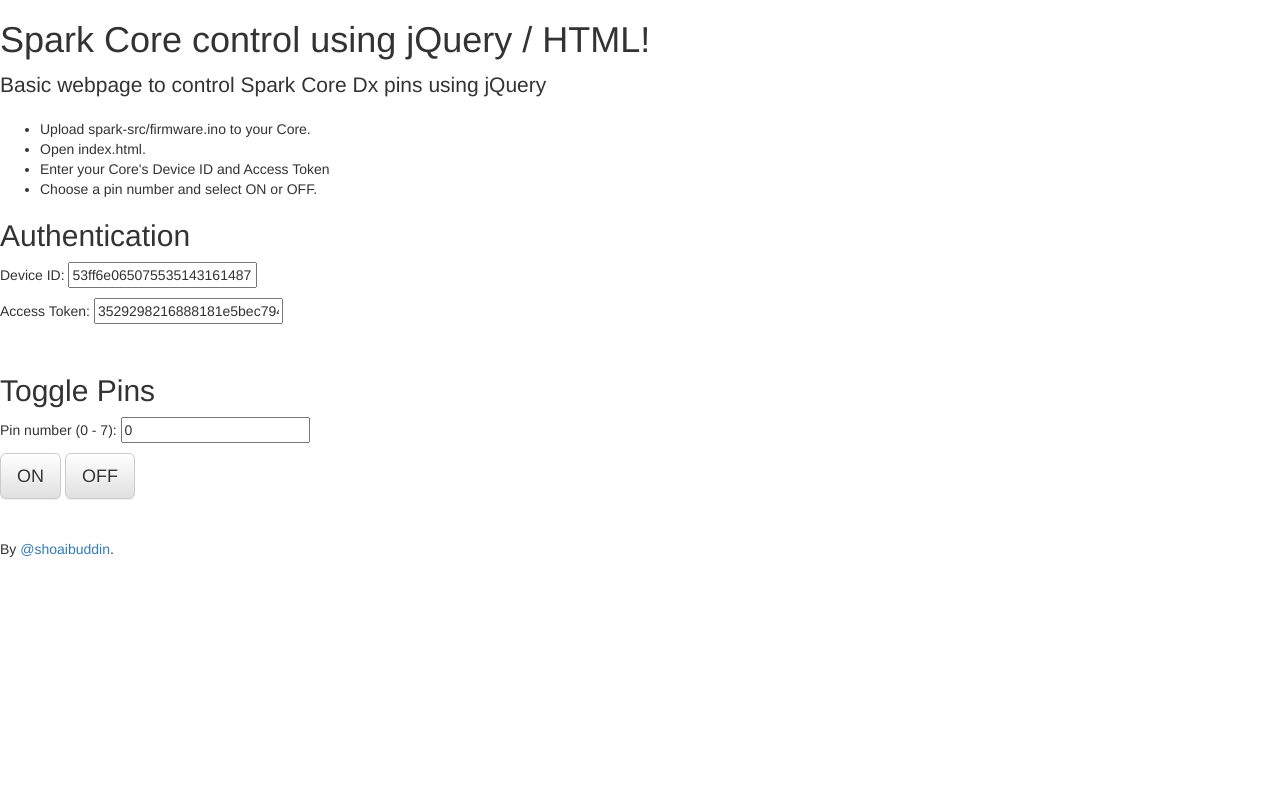
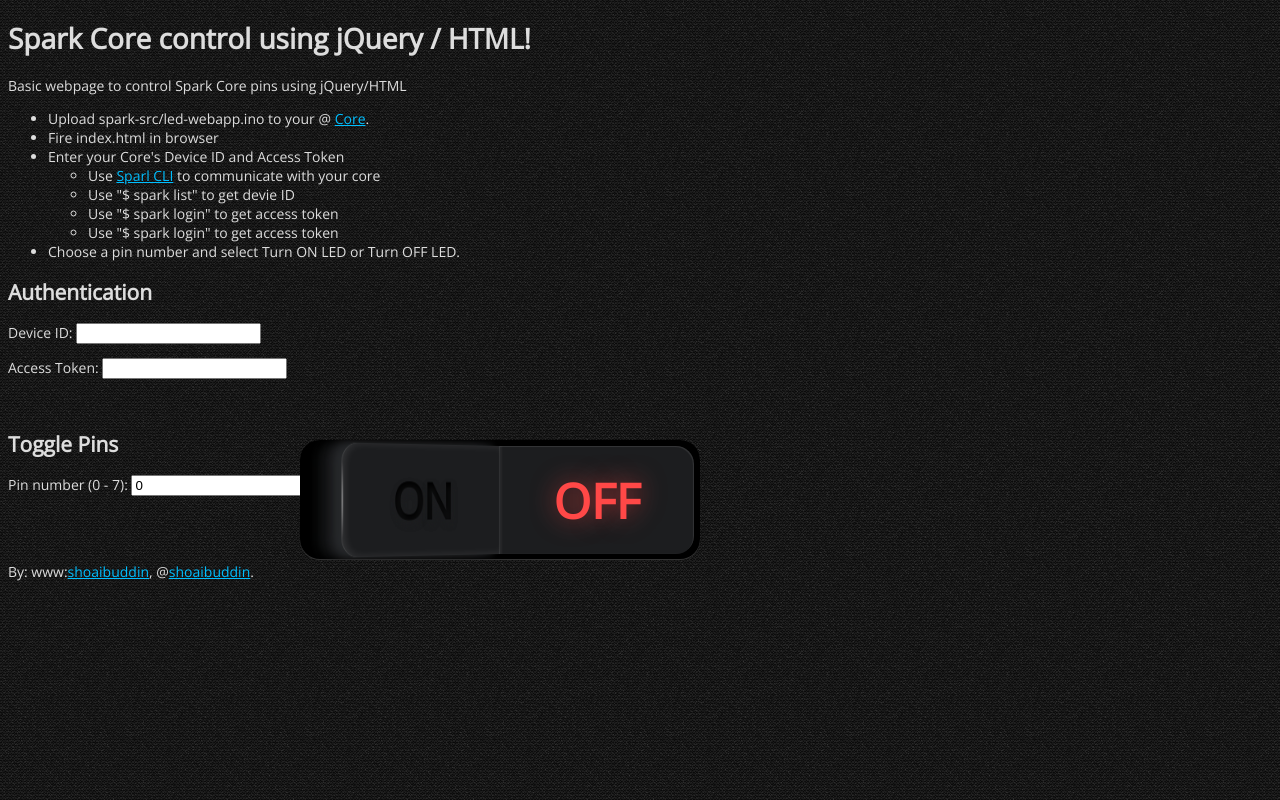
Before and after one commit to shoaibuddin/sparkcore-led-webapp, a plain HTML site: page index.html in a window 1280 px wide. Drawn offline with nearby package versions, Linux system fonts and the light colour scheme.

Commit message:
Added CSS styles for On and Off button

```diff
--- /dev/null
+++ b/css/core.css
@@ -0,0 +1,118 @@
+body {
+	background: #333 url('../images/bg.png') 0 0 repeat;
+	color: #ddd;
+	font-family: "Open Sans";
+	font-weight: 100;
+	font-size: 14px;
+}
+
+a, a:link, a:visited, a:active {
+	color: #00BFFF;
+}
+*,
+*:before,
+*:after {
+  box-sizing: border-box;
+}
+
+.button {
+  display: block;
+  width: 400px;
+  height: 120px;
+  position: absolute;
+  top: 500px;
+  left: 500px;
+  transform: translate(-50%, -50%);
+  background-color: #000000;
+  box-shadow: 0 -1px 0 rgba(255, 255, 255, 0.2) inset;
+  border-radius: 20px;
+  overflow: hidden;
+  cursor: pointer;
+  -webkit-tap-highlight-color: rgba(0, 0, 0, 0);
+}
+.button span {
+  display: block;
+  position: absolute;
+  top: 6px;
+  width: 194px;
+  height: 108px;
+  background-color: #1c1d1f;
+  transition: transform 300ms ease, box-shadow 300ms ease;
+}
+.button span:before {
+  position: absolute;
+  top: 50%;
+  left: 50%;
+  transform: translate(-50%, -50%);
+  font-family: "Open Sans";
+  font-weight: 800;
+  font-size: 48px;
+  transition: text-shadow 800ms ease 100ms, color 800ms ease 100ms;
+}
+.button span:after {
+  content: "";
+  width: 4px;
+  height: 108px;
+  position: absolute;
+  top: 0;
+  background: radial-gradient(ellipse at center, rgba(255, 255, 255, 0.5) 0%, transparent 50%);
+  transition: opacity 300ms ease;
+}
+.button span:first-of-type {
+  left: 6px;
+  border-top-left-radius: 18px;
+  border-bottom-left-radius: 18px;
+  transform-style: preserve3d;
+  transform-origin: right center;
+  transform: perspective(2000px) rotateY(40deg);
+  box-shadow: -1px 0 1px rgba(255, 255, 255, 0.1) inset, 4px 0 8px rgba(255, 255, 255, 0.1) inset, 1px 0 0 rgba(255, 255, 255, 0.1) inset, -10px 0 8px rgba(40, 42, 44, 0.9), -20px 0 8px rgba(28, 29, 31, 0.7), -30px 0 8px rgba(28, 29, 31, 0.4);
+}
+.button span:first-of-type:before {
+  content: "ON";
+  color: rgba(0, 0, 0, 0.5);
+  text-shadow: 1px 4px 6px #1c1d1f, 0 0 0 #000000, 1px 4px 6px #1c1d1f;
+}
+.button span:first-of-type:after {
+  left: -1px;
+}
+.button span:last-of-type {
+  right: 6px;
+  border-top-right-radius: 18px;
+  border-bottom-right-radius: 18px;
+  transform-origin: left center;
+  box-shadow: -1px 1px 1px rgba(255, 255, 255, 0.1) inset, 2px 0 2px rgba(255, 255, 255, 0.05) inset;
+}
+.button span:last-of-type:before {
+  content: "OFF";
+  color: #ff4847;
+  text-shadow: 0 0 24px rgba(255, 72, 71, 0.6);
+}
+.button span:last-of-type:after {
+  right: -1px;
+  opacity: 0;
+}
+.button input[type="checkbox"] {
+  display: none;
+}
+.button input[type="checkbox"]:checked ~ span:first-of-type {
+  transform: none;
+  box-shadow: 1px 1px 1px rgba(255, 255, 255, 0.1) inset, -2px 0 2px rgba(255, 255, 255, 0.05) inset;
+}
+.button input[type="checkbox"]:checked ~ span:first-of-type:before {
+  color: #93c913;
+  text-shadow: 0 0 24px rgba(147, 201, 19, 0.6);
+}
+.button input[type="checkbox"]:checked ~ span:first-of-type:after {
+  opacity: 0;
+}
+.button input[type="checkbox"]:checked ~ span:last-of-type {
+  transform: perspective(2000px) rotateY(-40deg);
+  box-shadow: 1px 0 1px rgba(255, 255, 255, 0.1) inset, -4px 0 8px rgba(255, 255, 255, 0.1) inset, -1px 0 0 rgba(255, 255, 255, 0.1) inset, 10px 0 8px rgba(40, 42, 44, 0.9), 20px 0 8px rgba(28, 29, 31, 0.7), 30px 0 8px rgba(28, 29, 31, 0.4);
+}
+.button input[type="checkbox"]:checked ~ span:last-of-type:before {
+  color: rgba(0, 0, 0, 0.5);
+  text-shadow: 1px 4px 6px #1c1d1f, 0 0 0 #000000, 1px 4px 6px #1c1d1f;
+}
+.button input[type="checkbox"]:checked ~ span:last-of-type:after {
+  opacity: 1;
+}
--- a/index.html
+++ b/index.html
@@ -7,27 +7,34 @@
     <meta name="viewport" content="width=device-width, initial-scale=1">
     <meta name="description" content="">
     <meta name="author" content="">
-    <title>Cover Template for Bootstrap</title>
+    <title>Spark Core LED Web App</title>
     <!-- Latest compiled and minified CSS -->
-    <link rel="stylesheet" href="https://maxcdn.bootstrapcdn.com/bootstrap/3.2.0/css/bootstrap.min.css">
+    <link href='http://fonts.googleapis.com/css?family=Open+Sans' rel='stylesheet' type='text/css'>
     <!-- Optional theme -->
-    <link rel="stylesheet" href="https://maxcdn.bootstrapcdn.com/bootstrap/3.2.0/css/bootstrap-theme.min.css">
+    <link rel="stylesheet" href="css/core.css">
 </head>
 
 <body>
     <div class="site-wrapper">
-        <div class="site-wrapper-inner">
+        <div class="site-wrapper-inner ">
             <div class="cover-container">
                 <div class="inner cover">
                     <h1 class="cover-heading">Spark Core control using jQuery / HTML!</h1>
-                    <p class="lead">Basic webpage to control Spark Core Dx pins using jQuery
+                    <p class="lead">Basic webpage to control Spark Core pins using jQuery/HTML
 
                     </p>
                     <ul>
-                        <li>Upload spark-src/firmware.ino to your Core.</li>
-                        <li>Open index.html.</li>
+                        <li>Upload spark-src/led-webapp.ino to your @ <a href="https://www.spark.io/build">Core</a>.</li>
+                        <li>Fire index.html in browser</li>
                         <li>Enter your Core's Device ID and Access Token</li>
-                        <li>Choose a pin number and select ON or OFF.</li>
+                            <ul>
+                                <li>Use <a href="https://github.com/spark/spark-cli">Sparl CLI</a> to communicate with your core</li>
+                                <li>Use "$ spark list" to get devie ID</li>
+                                <li>Use "$ spark login" to get access token</li>
+                                <li>Use "$ spark login" to get access token</li>
+
+                            </ul>
+                        <li>Choose a pin number and select Turn ON LED or Turn OFF LED.</li>
                     </ul>
                 </div>
                 <div class="mastfoot">
@@ -35,10 +42,10 @@
                         <h2>Authentication</h2>
                         <form method="get">
                             <p>Device ID:
-                                <input type="text" class="device-id" value="53ff6e065075535143161487" />
+                                <input type="text" class="device-id" />
                             </p>
                             <p>Access Token:
-                                <input type="text" class="access-token" value="3529298216888181e5bec794a4ee1cb89ae1e359" />
+                                <input type="text" class="access-token" />
                             </p>
                         </form>
 
@@ -48,10 +55,16 @@
                             <p>Pin number (0 - 7):
                                 <input type="text" class="pin-number" value="0" />
                             </p>
-                            <input type="button" class="on btn btn-lg btn-default" value="ON" />
-                            <input type="button" class="off btn btn-lg btn-default" value="OFF" />
+                           <!--  <input type="button" class="on" value="Turn ON LED" />
+                            <input type="button" class="off" value="Turn OFF LED" /> -->
+
+                            <label class="button">
+                              <input type="checkbox">
+                              <span class="on btn btn-lg btn-default" ></span>
+                              <span class="off btn btn-lg btn-default" ></span>
+                            </label>
                         </form>
-                        <br/><br/><p>By <a href="https://shoaibuddin.com">@shoaibuddin</a>.</p>
+                        <br/><br/><p>By: www:<a href="http://shoaibuddin.com">shoaibuddin</a>, @<a href="http://twitter.com/shoaibuddin">shoaibuddin</a>.</p>
                     </div>
                 </div>
             </div>
--- a/js/led-webapp.js
+++ b/js/led-webapp.js
@@ -1,3 +1,4 @@
+//@Author Shoaib Ud-DIn
 //Send the request to the Core
 //Arguments: pin, on, deviceId, accessToken
 $(document).ready(function() {
@@ -32,7 +33,7 @@ $(document).ready(function() {
 	    });
 	}
 
-	//Pin ON
+	//Click function to Pin ON
 	$('.on').click(function(event) {
     	/* Act on the event */
     	var deviceId = $('.device-id').val();
@@ -40,7 +41,7 @@ $(document).ready(function() {
         var pinNumber = $('.pin-number').val();
         sendRequest(pinNumber, true, deviceId, accessToken);
     });
-	//Pin OFF
+	//Click function to Pin OFF
     $('.off').click(function(event) {
     	/* Act on the event */
     	var deviceId = $('.device-id').val();
```
Also changed, not shown: images/bg.png (added), 1 other file.
